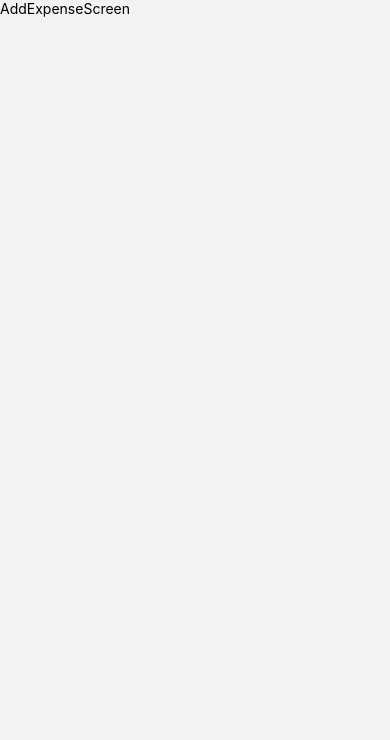
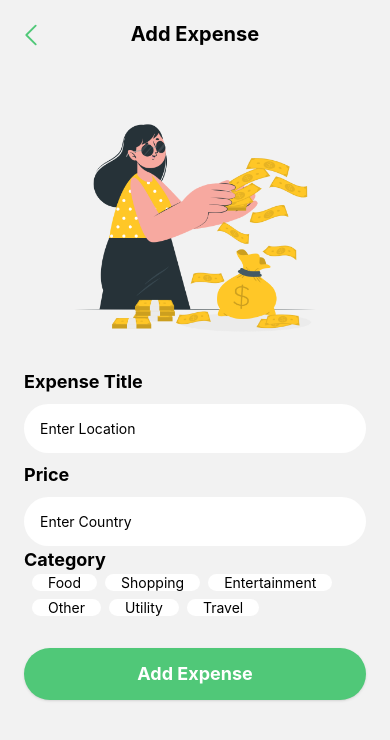
Before and after one commit to kbbansi/react-native-expensify, a React Native app: screen /AddExpense in a window 390 px wide. Shown: the top 740 px of the page. Built offline with nearby package versions, Linux system fonts and the light colour scheme.

Commit message:
add trip expense

```diff
--- a/components/BackButton.js
+++ b/components/BackButton.js
@@ -2,11 +2,15 @@ import {View, Text, TouchableOpacity} from 'react-native';
 import {ChevronLeftIcon} from 'react-native-heroicons/outline';
 import {colours} from '../theme';
 import {useNavigation} from '@react-navigation/native';
-function BackButton() {
+function BackButton(props) {
   const navigation = useNavigation();
   return (
     <TouchableOpacity
-      onPress={() => navigation.goBack()}
+      onPress={() => {
+        console.log('pressed');
+        console.log(props);
+        navigation.goBack();
+      }}
       className="rounded-full h-8 w-8">
       <ChevronLeftIcon size="30" color={colours.button} />
     </TouchableOpacity>
--- /dev/null
+++ b/components/ExpenseCard.js
@@ -0,0 +1,17 @@
+import {View, Text} from 'react-native';
+import { categoryBG, colours } from "../theme";
+function ExpenseCard({item}) {
+  return (
+    <View style={{backgroundColor: categoryBG[item.category]}} className="flex-row justify-between items-center p-3 px-5 mb-3 rounded-2xl">
+      <View>
+        <Text className={`${colours.heading} font-bold`}>{item.title}</Text>
+        <Text className={`${colours.heading} text-xs`}>{item.category}</Text>
+      </View>
+      <View>
+        <Text>{item.amount}</Text>
+      </View>
+    </View>
+  );
+}
+
+export default ExpenseCard;
--- /dev/null
+++ b/constants/index.js
@@ -0,0 +1,26 @@
+export const categories = [
+  {
+    title: 'Food',
+    value: 'food',
+  },
+  {
+    title: 'Shopping',
+    value: 'shopping',
+  },
+  {
+    title: 'Entertainment',
+    value: 'entertainment',
+  },
+  {
+    title: 'Other',
+    value: 'other',
+  },
+  {
+    title: 'Utility',
+    value: 'utility',
+  },
+  {
+    title: 'Travel',
+    value: 'travel',
+  },
+];
--- a/navigation/appNavigation.js
+++ b/navigation/appNavigation.js
@@ -5,6 +5,7 @@ import HomeScreen from '../screens/HomeScreen';
 import LoginScreen from '../screens/LoginScreen';
 import AddTripScreen from '../screens/AddTripScreen';
 import AddExpenseScreen from '../screens/AddExpenseScreen';
+import TripExpensesScreen from '../screens/TripExpensesScreen';
 
 const Stack = createNativeStackNavigator();
 
@@ -32,6 +33,11 @@ export default function AppNavigation() {
           name="AddExpense"
           component={AddExpenseScreen}
         />
+        <Stack.Screen
+          options={{headerShown: false}}
+          name="TripExpenses"
+          component={TripExpensesScreen}
+        />
       </Stack.Navigator>
     </NavigationContainer>
   );
--- a/screens/AddExpenseScreen.js
+++ b/screens/AddExpenseScreen.js
@@ -1,9 +1,101 @@
-import {View, Text} from 'react-native';
+import {View, Text, Image, TextInput, TouchableOpacity} from 'react-native';
+import {useNavigation} from '@react-navigation/native';
+import {useState} from 'react';
+import ScreenWrapper from '../components/ScreenWrapper';
+import BackButton from '../components/BackButton';
+import {colours} from '../theme';
+import {categories} from '../constants';
+
 function AddExpenseScreen() {
+  const navigation = useNavigation();
+  const [title, setTitle] = useState('');
+  const [amount, setAmount] = useState('');
+  const [category, setCategory] = useState('');
+
+  const handleAddExpense = () => {
+    if (title && amount && category) {
+      console.log(title, amount);
+      navigation.goBack();
+    } else {
+      console.log('Error: All fields are required');
+    }
+  };
+
   return (
-    <View>
-      <Text>AddExpenseScreen</Text>
-    </View>
+    <ScreenWrapper>
+      <View className="flex justify-between h-full mx-4">
+        <View>
+          <View className="relative mt-5">
+            {/*Back Button and Heading*/}
+            <View className="absolute top-0 left-0">
+              <BackButton />
+            </View>
+            <Text
+              className={`${colours.heading} font-bold text-xl text-center`}>
+              Add Expense
+            </Text>
+          </View>
+          {/*We will sleep here*/}
+          <View className="flex-row justify-center my-3 mt-5">
+            {/*Banner Image*/}
+            <Image
+              source={require('../assets/images/expenseBanner.png')}
+              className="w-72 h-72"
+            />
+          </View>
+          {/*  Inputs to add a trip*/}
+          <View className="space-y-2 mx-2">
+            <Text className={`${colours.heading} font-bold text-lg`}>
+              Expense Title
+            </Text>
+            <TextInput
+              value={title}
+              onChangeText={value => setTitle(value)}
+              className="p-4 bg-white rounded-full mb-3"
+              placeholder="Enter Location"
+            />
+            <Text className={`${colours.heading} font-bold text-lg`}>
+              Price
+            </Text>
+            <TextInput
+              value={amount}
+              onChangeText={value => setAmount(value)}
+              className="p-4 bg-white rounded-full mb-3"
+              placeholder="Enter Country"
+            />
+          </View>
+          <View className="mx-2 space-x-2">
+            <Text className="text-lg font-bold">Category</Text>
+            <View className="flex-row flex-wrap items-center">
+              {categories.map(cat => {
+                let bgColor = 'bg-white';
+                if (cat.value === category) {
+                  bgColor = 'bg-green-200';
+                }
+                return (
+                  <TouchableOpacity
+                    onPress={() => setCategory(cat.value)}
+                    key={cat.value}
+                    className={`rounded-full ${bgColor} px-4 p3 mb-2 mr-2`}>
+                    <Text>{cat.title}</Text>
+                  </TouchableOpacity>
+                );
+              })}
+            </View>
+          </View>
+          <View>
+            <TouchableOpacity
+              onPress={() => handleAddExpense()}
+              style={{backgroundColor: colours.button}}
+              className="my-6 rounded-full p-3 shadow mx-2">
+              <Text className="text-center text-white text-lg font-bold">
+                Add Expense
+              </Text>
+            </TouchableOpacity>
+          </View>
+        </View>
+      </View>
+    </ScreenWrapper>
   );
 }
 
--- a/screens/AddTripScreen.js
+++ b/screens/AddTripScreen.js
@@ -1,9 +1,9 @@
-import { View, Text, Image, TextInput, TouchableOpacity } from "react-native";
+import {View, Text, Image, TextInput, TouchableOpacity} from 'react-native';
 import ScreenWrapper from '../components/ScreenWrapper';
 import {colours} from '../theme';
 import BackButton from '../components/BackButton';
 import {useState} from 'react';
-import { useNavigation } from "@react-navigation/native";
+import {useNavigation} from '@react-navigation/native';
 function AddTripScreen() {
   const navigation = useNavigation();
   const [place, setPlace] = useState('');
--- a/screens/HomeScreen.js
+++ b/screens/HomeScreen.js
@@ -2,8 +2,8 @@ import {FlatList, Image, Text, TouchableOpacity, View} from 'react-native';
 import ScreenWrapper from '../components/ScreenWrapper';
 import {colours} from '../theme';
 import randomImage from '../assets/images/randomImage';
-import EmptyList from "../components/EmptyList";
-import { useNavigation } from "@react-navigation/native";
+import EmptyList from '../components/EmptyList';
+import {useNavigation} from '@react-navigation/native';
 
 const list_of_trips = [
   {
@@ -34,7 +34,7 @@ const list_of_trips = [
 ];
 
 export default function HomeScreen() {
-  const navigation = useNavigation()
+  const navigation = useNavigation();
   return (
     <ScreenWrapper className="flex-1">
       <View className="flex-row justify-between items-center p-4">
@@ -78,7 +78,9 @@ export default function HomeScreen() {
             className="mx-1"
             renderItem={({item}) => {
               return (
-                <TouchableOpacity className="bg-white p-3 rounded-2xl mb-3 shadow-sm">
+                <TouchableOpacity
+                  onPress={() => navigation.navigate('TripExpenses', {...item})}
+                  className="bg-white p-3 rounded-2xl mb-3 shadow-sm">
                   <View>
                     <Image source={randomImage()} className="w-36 h-36 mb-2" />
                     <Text className={`${colours.heading} font-bold`}>
--- /dev/null
+++ b/screens/TripExpensesScreen.js
@@ -0,0 +1,99 @@
+import {FlatList, Image, Text, TouchableOpacity, View} from 'react-native';
+import {useNavigation} from '@react-navigation/native';
+import ScreenWrapper from '../components/ScreenWrapper';
+import {colours} from '../theme';
+import EmptyList from '../components/EmptyList';
+import BackButton from '../components/BackButton';
+import ExpenseCard from '../components/ExpenseCard';
+
+const list_of_expenses = [
+  {
+    id: 1,
+    title: 'Dinner Date with Jenny',
+    amount: 100,
+    category: 'Food',
+  },
+  {
+    id: 2,
+    title: 'Learner Driver License',
+    amount: 150,
+    category: 'Utility',
+  },
+  {
+    id: 3,
+    title: 'Internet Bill',
+    amount: 400,
+    category: 'Utility',
+  },
+  {
+    id: 4,
+    title: 'Water Bill',
+    amount: 100,
+    category: 'Utility',
+  },
+];
+
+function TripExpensesScreen(props) {
+  const {place, country} = props.route.params;
+
+  const navigation = useNavigation();
+  return (
+    <ScreenWrapper className="flex-1">
+      <View className="px-4">
+        <View className="relative mt-5">
+          {/*Back Button and Heading*/}
+          <View className="absolute top-2 left-0 z-10">
+            <BackButton onClick={() => navigation.goBack()} />
+          </View>
+          <View>
+            <Text
+              className={`${colours.heading} font-bold text-xl text-center`}>
+              {place}
+            </Text>
+
+            <Text className={`${colours.heading} text-xs text-center`}>
+              {country}
+            </Text>
+          </View>
+        </View>
+        {/* TODO: Add banner*/}
+        <View className="flex-row justify-center items-center rounded-xl mb-4">
+          <Image
+            source={require('../assets/images/7.png')}
+            className="w-80 h-80"
+          />
+        </View>
+        {/* TODO: Add recent trips*/}
+        <View className="space-y-4">
+          <View className="flex-row justify-between items-center">
+            <Text className={`${colours.heading} font-bold text-xl`}>
+              Expenses
+            </Text>
+            {/* TODO: TouchableOpacity takes text and makes it function like a button*/}
+            <TouchableOpacity
+              onPress={() => navigation.navigate('AddExpense')}
+              className="p-2 px-3 bg-white border border-gray-200 rounded-full">
+              <Text className={colours.heading}>Add Expense</Text>
+            </TouchableOpacity>
+          </View>
+          <View style={{height: 430}}>
+            <FlatList
+              data={list_of_expenses}
+              keyExtractor={item => item.id}
+              showsVerticalScrollIndicator={false}
+              ListEmptyComponent={
+                <EmptyList message={'No Expenses Recorded Yet'} />
+              }
+              className="mx-1"
+              renderItem={({item}) => {
+                return <ExpenseCard item={item} />;
+              }}
+            />
+          </View>
+        </View>
+      </View>
+    </ScreenWrapper>
+  );
+}
+
+export default TripExpensesScreen;
--- a/theme/index.js
+++ b/theme/index.js
@@ -2,3 +2,11 @@ export const colours = {
   heading: 'text-gray-700',
   button: '#50C878',
 };
+
+export const categoryBG = {
+  Food: '#FFC300',
+  Utility: '#FF5733',
+  Entertainment: '#C70039',
+  Shopping: '#900C3F',
+  Other: '#581845',
+};
```
